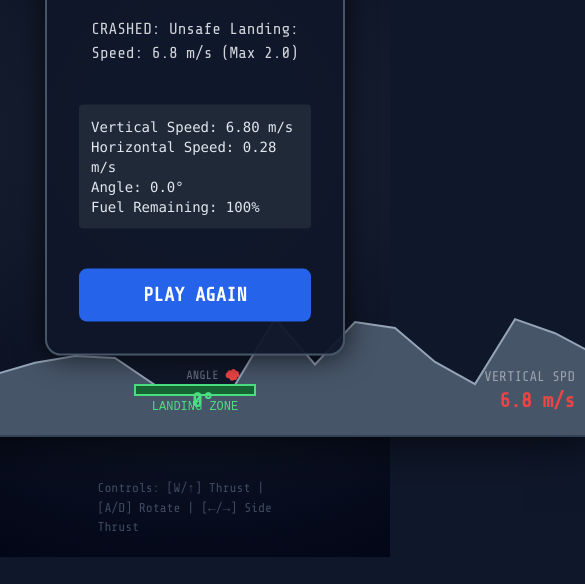
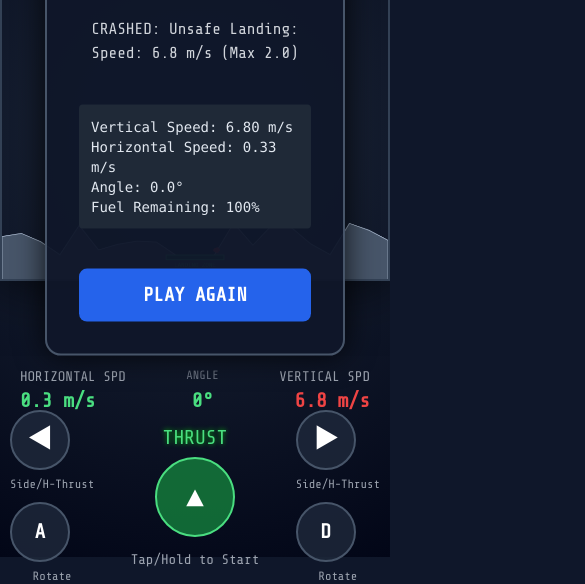
Before and after one commit to regalma/lunar-lander-game, a plain HTML site: page index.html in a window 390 px wide. Shown: the part 287-871 px from the top of the page, 585 px wide, since content can reach past the window. Before the commit the page ends 844 px from the top, so only its background shows below. Drawn offline with nearby package versions, Linux system fonts and the light colour scheme.

Commit message:
Add files via upload

```diff
--- a/index.html
+++ b/index.html
@@ -21,12 +21,17 @@
             width: 100%;
             height: 100vh;
             display: flex;
+            flex-direction: column; /* 手机模式下垂直布局 */
             justify-content: center;
             align-items: center;
             background: radial-gradient(circle at center, #1e293b 0%, #020617 100%);
         }
 
-        canvas {
+        /* 调整 Canvas 大小以适应手机视图 */
+        #gameCanvas {
+            max-width: 100%;
+            max-height: calc(100vh - 120px); /* 留出空间给底部控制按钮 */
+            aspect-ratio: 8 / 6; /* 保持原始比例 */
             box-shadow: 0 0 50px rgba(0, 0, 0, 0.8);
             border: 2px solid #334155;
             background-color: transparent;
@@ -35,12 +40,21 @@
         .ui-overlay {
             position: absolute;
             pointer-events: none;
-            width: 800px;
-            height: 600px;
+            /* HUD 尺寸与 Canvas 尺寸保持一致 */
+            width: min(100%, 800px);
+            height: min(calc(100vh - 120px), 600px);
             display: flex;
             flex-direction: column;
             justify-content: space-between;
             padding: 20px;
+        }
+
+        /* 强制覆盖固定宽度，确保 HUD 内容不被压缩 */
+        @media (min-width: 800px) {
+            .ui-overlay {
+                width: 800px;
+                height: 600px;
+            }
         }
 
         .hud-text {
@@ -61,6 +75,7 @@
             pointer-events: auto;
             display: none; /* 默认隐藏 */
             min-width: 300px;
+            z-index: 100;
         }
 
         .modal.active {
@@ -97,15 +112,64 @@
         .status-warn { color: #facc15; }
         .status-bad { color: #ef4444; }
 
-        /* 移动端控制提示 */
-        .controls-hint {
+        /* 移动端控制布局 */
+        .touch-controls {
             position: absolute;
-            bottom: 20px;
-            left: 50%;
-            transform: translateX(-50%);
-            color: #64748b;
-            font-size: 0.8rem;
-            opacity: 0.6;
+            bottom: 0;
+            width: min(100%, 800px); /* 与游戏画布保持宽度一致 */
+            height: 120px;
+            display: flex;
+            justify-content: space-between;
+            align-items: center;
+            padding: 10px;
+            pointer-events: auto;
+            /* 桌面隐藏，手机显示 */
+            display: none;
+        }
+
+        /* 屏幕宽度小于 800px 时显示触摸控制 */
+        @media (max-width: 799px) {
+            .touch-controls {
+                display: flex;
+            }
+            .controls-hint {
+                display: none !important; /* 在手机上隐藏键盘提示 */
+            }
+        }
+
+        .control-btn {
+            background-color: rgba(30, 41, 59, 0.8); /* slate-800 semi-transparent */
+            color: #fff;
+            border: 2px solid #475569;
+            width: 60px;
+            height: 60px;
+            border-radius: 50%;
+            display: flex;
+            justify-content: center;
+            align-items: center;
+            font-size: 1.5rem;
+            font-weight: bold;
+            touch-action: manipulation; /* 提高触摸响应 */
+            transition: background-color 0.1s;
+        }
+
+        .control-btn:active, .control-btn.active-touch {
+            background-color: #2563eb; /* blue-600 */
+            border-color: #3b82f6;
+            box-shadow: 0 0 15px rgba(59, 130, 246, 0.5);
+        }
+
+        .side-controls {
+            display: flex;
+            flex-direction: column;
+            gap: 10px;
+        }
+
+        .main-thrust-group {
+            display: flex;
+            flex-direction: column;
+            align-items: center;
+            gap: 5px;
         }
     </style>
 </head>
@@ -159,9 +223,37 @@
             <button class="btn" onclick="resetGame()">PLAY AGAIN</button>
         </div>
 
-        <div class="controls-hint">
-            Controls: [W/↑] Thrust | [A/D] Rotate | [←/→] Side Thrust
+        <!-- 桌面控制提示 -->
+        <div class="controls-hint absolute bottom-5 text-gray-500 text-xs opacity-60">
+            Controls (Keyboard): [W/↑] Thrust | [A/D] Rotate | [←/→] Side Thrust
         </div>
+
+        <!-- 移动端触摸控制区域 -->
+        <div class="touch-controls">
+            <!-- 左侧控制：侧推左 & 旋转左 -->
+            <div class="side-controls">
+                <button id="btn-side-left" class="control-btn">&#9664;</button> <!-- 左箭头 -->
+                <div class="text-xs text-gray-400 text-center -mt-1">Side/H-Thrust</div>
+                <button id="btn-rotate-left" class="control-btn text-xl">A</button>
+                <div class="text-xs text-gray-400 text-center -mt-1">Rotate</div>
+            </div>
+
+            <!-- 中间控制：主推力 -->
+            <div class="main-thrust-group">
+                <div class="text-xl text-green-400 hud-text">THRUST</div>
+                <button id="btn-thrust" class="control-btn w-20 h-20 text-3xl bg-green-700/80 border-green-400 hover:bg-green-600 active:bg-green-400 active-touch:bg-green-400">&#9650;</button> <!-- 上箭头 -->
+                <div class="text-sm text-gray-400 mt-2">Tap/Hold to Start</div>
+            </div>
+
+            <!-- 右侧控制：侧推右 & 旋转右 -->
+            <div class="side-controls">
+                <button id="btn-side-right" class="control-btn">&#9654;</button> <!-- 右箭头 -->
+                <div class="text-xs text-gray-400 text-center -mt-1">Side/H-Thrust</div>
+                <button id="btn-rotate-right" class="control-btn text-xl">D</button>
+                <div class="text-xs text-gray-400 text-center -mt-1">Rotate</div>
+            </div>
+        </div>
+
     </div>
 
     <script>
@@ -210,9 +302,17 @@
             landed: false
         };
 
-        // 按键监听
+        // --- 输入处理状态 ---
         const keys = {};
+        const touchState = {
+            thrust: false,
+            rotateLeft: false,
+            rotateRight: false,
+            sideThrustLeft: false,
+            sideThrustRight: false
+        };
 
+        // --- 键盘事件监听 ---
         window.addEventListener('keydown', (e) => {
             keys[e.code] = true;
             if(gameState === 'START') startGame();
@@ -222,24 +322,67 @@
             keys[e.code] = false;
         });
 
+        // --- 触摸事件监听 (Mobile) ---
+        const buttons = {
+            'btn-thrust': 'thrust',
+            'btn-rotate-left': 'rotateLeft',
+            'btn-rotate-right': 'rotateRight',
+            'btn-side-left': 'sideThrustLeft',
+            'btn-side-right': 'sideThrustRight',
+        };
+
+        function setupTouchControls() {
+            Object.keys(buttons).forEach(id => {
+                const btn = document.getElementById(id);
+                const control = buttons[id];
+
+                // Prevent mouse events from firing after touch events
+                btn.addEventListener('mousedown', (e) => e.preventDefault());
+
+                // Touch Start (Press Down)
+                btn.addEventListener('touchstart', (e) => {
+                    e.preventDefault();
+                    touchState[control] = true;
+                    btn.classList.add('active-touch');
+                    if(gameState === 'START') startGame();
+                }, { passive: false });
+
+                // Touch End (Release)
+                const releaseHandler = (e) => {
+                    e.preventDefault();
+                    touchState[control] = false;
+                    btn.classList.remove('active-touch');
+                };
+
+                btn.addEventListener('touchend', releaseHandler, { passive: false });
+                btn.addEventListener('touchcancel', releaseHandler, { passive: false }); // Important for when finger slides off
+            });
+        }
+
+        // --- 主输入逻辑：合并键盘和触摸 ---
         function handleInput() {
             if (gameState !== 'PLAYING') return;
 
-            // 旋转 (A/D)
-            if (keys['KeyA']) lander.angle -= ROTATION_SPEED;
-            if (keys['KeyD']) lander.angle += ROTATION_SPEED;
+            // 旋转 (A/D or Touch)
+            lander.rotatingLeft = keys['KeyA'] || touchState.rotateLeft;
+            lander.rotatingRight = keys['KeyD'] || touchState.rotateRight;
 
-            // 主引擎 (W or Up Arrow)
-            lander.thrusting = (keys['KeyW'] || keys['ArrowUp']) && lander.fuel > 0;
+            if (lander.rotatingLeft) lander.angle -= ROTATION_SPEED;
+            if (lander.rotatingRight) lander.angle += ROTATION_SPEED;
 
-            // 侧推 (Arrow Left/Right)
-            lander.sideThrustLeft = keys['ArrowLeft'] && lander.fuel > 0;
-            lander.sideThrustRight = keys['ArrowRight'] && lander.fuel > 0;
+            // 主引擎 (W/Up Arrow or Touch)
+            lander.thrusting = (keys['KeyW'] || keys['ArrowUp'] || touchState.thrust) && lander.fuel > 0;
+
+            // 侧推 (Left/Right Arrow or Touch)
+            lander.sideThrustLeft = (keys['ArrowLeft'] || touchState.sideThrustLeft) && lander.fuel > 0;
+            lander.sideThrustRight = (keys['ArrowRight'] || touchState.sideThrustRight) && lander.fuel > 0;
 
             if (lander.thrusting || lander.sideThrustLeft || lander.sideThrustRight) {
                 lander.fuel = Math.max(0, lander.fuel - 0.2);
             }
         }
+
+        // --- 游戏核心函数 (保持不变) ---
 
         function initStars() {
             stars = [];
@@ -273,8 +416,6 @@
                 }
                 terrain.push({x, y});
             }
-            // 确保着陆平台的确切点
-            // 我们通过物理碰撞检测单独处理平台，这里只是为了视觉绘制
         }
 
         function resetGame() {
@@ -286,6 +427,7 @@
             lander.fuel = 100;
             lander.crashed = false;
             lander.landed = false;
+            score = 0;
 
             particles = [];
             modal.classList.remove('active');
@@ -320,41 +462,31 @@
 
             // 主引擎推力 (沿着角度方向)
             if (lander.thrusting) {
-                // angle 0 是向上。Canvas 0度通常是向右，但我们要符合直觉。
-                // x分量: sin(angle), y分量: -cos(angle) (因为y向下是正)
                 lander.vx += Math.sin(lander.angle) * THRUST_POWER;
                 lander.vy -= Math.cos(lander.angle) * THRUST_POWER;
 
                 // 产生粒子
                 for(let i=0; i<3; i++) {
-                    // 粒子从底部喷出 (相反方向)
-                    let pAngle = lander.angle + Math.PI / 2; // 基础方向修正
-                    // 粒子喷射方向 = lander.angle + PI (反向)
-                    // 使用简单的坐标变换计算喷口位置
                     let bottomX = lander.x + Math.sin(lander.angle) * 15;
                     let bottomY = lander.y + Math.cos(lander.angle) * 15;
-
                     createParticle(bottomX, bottomY, lander.angle + Math.PI / 2 + (Math.random()-0.5), 3, 20, '#fbbf24');
                 }
             }
 
-            // 侧向推力 (RCS) - 总是垂直于船体
-
-            // 左推 (ArrowLeft) -> 向左加速 (修正后)
+            // 侧向推力 (RCS)
+            // 左推 (ArrowLeft / Touch) -> 向左加速
             if (lander.sideThrustLeft) {
-                // 负号加速 X 和 Y
                 lander.vx -= Math.cos(lander.angle) * SIDE_THRUST_POWER;
                 lander.vy -= Math.sin(lander.angle) * SIDE_THRUST_POWER;
-                // 粒子从右侧喷出 (推动飞船向左)
+                // 粒子从右侧喷出
                 createParticle(lander.x + Math.cos(lander.angle)*10, lander.y + Math.sin(lander.angle)*10, lander.angle + Math.PI, 1.5, 10, '#ffffff');
             }
 
-            // 右推 (ArrowRight) -> 向右加速 (修正后)
+            // 右推 (ArrowRight / Touch) -> 向右加速
             if (lander.sideThrustRight) {
-                // 正号加速 X 和 Y
                 lander.vx += Math.cos(lander.angle) * SIDE_THRUST_POWER;
                 lander.vy += Math.sin(lander.angle) * SIDE_THRUST_POWER;
-                // 粒子从左侧喷出 (推动飞船向右)
+                // 粒子从左侧喷出
                 createParticle(lander.x - Math.cos(lander.angle)*10, lander.y - Math.sin(lander.angle)*10, lander.angle, 1.5, 10, '#ffffff');
             }
 
@@ -362,7 +494,7 @@
             lander.x += lander.vx;
             lander.y += lander.vy;
 
-            // 边界检查 (左右循环或阻挡)
+            // 边界检查 (左右循环)
             if (lander.x < 0) lander.x = canvas.width;
             if (lander.x > canvas.width) lander.x = 0;
 
@@ -376,35 +508,27 @@
         }
 
         function checkCollision() {
-            // 地面高度检测
-            // 简单起见，我们定义着陆平台高度固定为 canvas.height - 50
             const groundLevel = canvas.height - 50;
 
-            // 检查是否接触地面
-            if (lander.y + 10 >= groundLevel) { // +10 是半个高度大致修正
+            if (lander.y + 10 >= groundLevel) {
                 lander.y = groundLevel - 10;
 
-                // 检查是否在平台上
                 const padCenterX = canvas.width / 2;
                 const onPad = Math.abs(lander.x - padCenterX) < (LANDING_PAD_WIDTH / 2);
 
                 if (onPad) {
-                    // 在平台上，检查着陆参数
-                    const speed = Math.sqrt(lander.vx*lander.vx + lander.vy*lander.vy);
                     const safeSpeed = lander.vy < SAFE_LANDING_SPEED && Math.abs(lander.vx) < SAFE_HORIZONTAL_SPEED;
                     const safeAngle = Math.abs(lander.angle) < SAFE_ANGLE;
 
                     if (safeSpeed && safeAngle) {
                         gameWin();
                     } else {
-                        // 撞击速度、角度不安全
                         let reason = "Unsafe Landing: ";
                         if (!safeSpeed) reason += `Speed: ${lander.vy.toFixed(1)} m/s (Max ${SAFE_LANDING_SPEED.toFixed(1)}) `;
                         if (!safeAngle) reason += `Angle: ${(lander.angle * 180 / Math.PI).toFixed(0)}° (Max ${(SAFE_ANGLE * 180 / Math.PI).toFixed(0)}°)`;
                         gameCrash(reason);
                     }
                 } else {
-                    // 不在平台上，撞击不平整地面
                     gameCrash("Missed the Landing Zone");
                 }
             }
@@ -413,7 +537,6 @@
         function gameCrash(reason) {
             gameState = 'CRASHED';
             lander.crashed = true;
-            // 爆炸效果
             for(let i=0; i<50; i++) {
                 createParticle(lander.x, lander.y, Math.random() * Math.PI * 2, Math.random() * 5, 50, '#ef4444');
             }
@@ -423,7 +546,6 @@
         function gameWin() {
             gameState = 'WON';
             lander.landed = true;
-            // 增加分数
             const fuelBonus = Math.floor(lander.fuel * 10);
             score += 1000 + fuelBonus;
             showModal('SUCCESS!', `Safe landing! Fuel Bonus: ${fuelBonus}`, true);
@@ -434,7 +556,6 @@
             document.getElementById('modal-title').className = success ? 'text-3xl font-bold text-green-400 mb-2' : 'text-3xl font-bold text-red-500 mb-2';
             document.getElementById('modal-desc').innerText = desc;
 
-            // 显示详细数据
             const statsHtml = `
                 <div>Vertical Speed: ${lander.vy.toFixed(2)} m/s</div>
                 <div>Horizontal Speed: ${lander.vx.toFixed(2)} m/s</div>
@@ -573,7 +694,6 @@
             hSpeedVal.className = Math.abs(lander.vx) > SAFE_HORIZONTAL_SPEED ? 'text-xl font-bold status-bad' : 'text-xl font-bold status-good';
 
             vSpeedVal.innerText = `${vSpeed} m/s`;
-            // 如果在下降且速度快
             vSpeedVal.className = (lander.vy > SAFE_LANDING_SPEED) ? 'text-xl font-bold status-bad' : 'text-xl font-bold status-good';
 
             angleVal.innerText = `${angleDeg}°`;
@@ -582,8 +702,7 @@
 
         function loop() {
             if (gameState === 'START') {
-                // 显示开始画面? 这里简单起见直接重置
-                startGame();
+                // 如果是移动端，触摸任何按钮即可开始
                 return;
             }
 
@@ -597,8 +716,11 @@
             }
         }
 
-        // 初始启动
-        resetGame();
+        // 页面加载完成时：设置触摸控制和启动游戏
+        window.onload = function() {
+            setupTouchControls();
+            resetGame();
+        }
 
     </script>
 </body>
```
